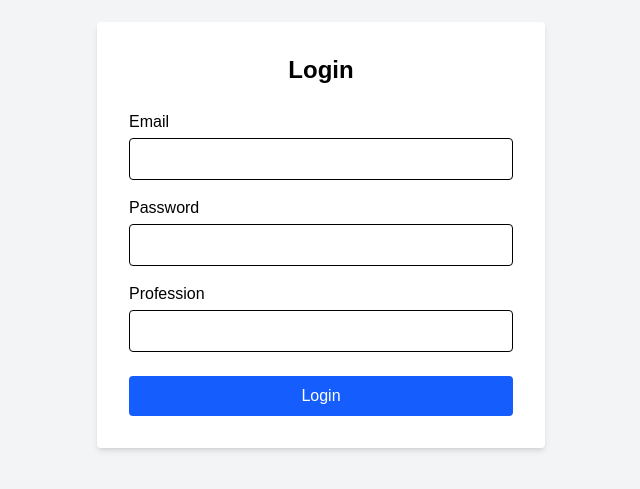
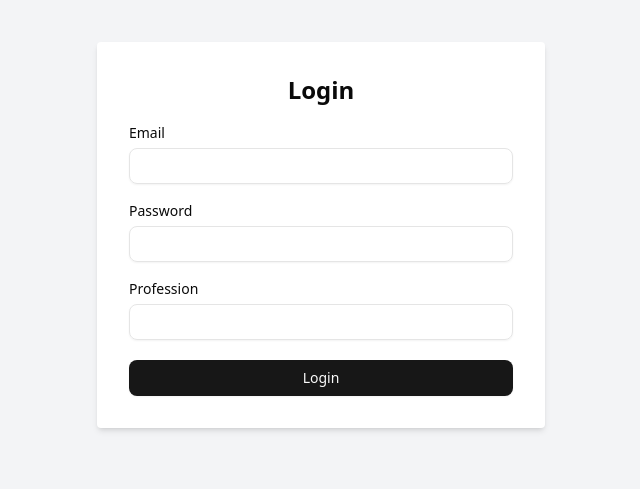
Before and after one commit to premsharma1230/kavyaVerse-frontend, a Next.js app: page /login in a window 1280 px wide. Shown: the part 165-654 px from the top of the page, without its empty margins (319-959 px from the left). Built offline with nearby package versions, Linux system fonts and the light colour scheme.

Commit message:
setup shrdcn in frontend

```diff
--- a/src/app/globals.css
+++ b/src/app/globals.css
@@ -1,4 +1,7 @@
 @import "tailwindcss";
+@import "tw-animate-css";
+
+@custom-variant dark (&:is(.dark *));
 
 /* :root {
   --background: #ffffff;
@@ -22,5 +25,218 @@
 body {
   /* background: var(--background); */
   /* color: var(--foreground); */
-  font-family: Arial, Helvetica, sans-serif;
 }
+
+@theme inline {
+
+  --radius-sm: calc(var(--radius) - 4px);
+
+  --radius-md: calc(var(--radius) - 2px);
+
+  --radius-lg: var(--radius);
+
+  --radius-xl: calc(var(--radius) + 4px);
+
+  --color-background: var(--background);
+
+  --color-foreground: var(--foreground);
+
+  --color-card: var(--card);
+
+  --color-card-foreground: var(--card-foreground);
+
+  --color-popover: var(--popover);
+
+  --color-popover-foreground: var(--popover-foreground);
+
+  --color-primary: var(--primary);
+
+  --color-primary-foreground: var(--primary-foreground);
+
+  --color-secondary: var(--secondary);
+
+  --color-secondary-foreground: var(--secondary-foreground);
+
+  --color-muted: var(--muted);
+
+  --color-muted-foreground: var(--muted-foreground);
+
+  --color-accent: var(--accent);
+
+  --color-accent-foreground: var(--accent-foreground);
+
+  --color-destructive: var(--destructive);
+
+  --color-border: var(--border);
+
+  --color-input: var(--input);
+
+  --color-ring: var(--ring);
+
+  --color-chart-1: var(--chart-1);
+
+  --color-chart-2: var(--chart-2);
+
+  --color-chart-3: var(--chart-3);
+
+  --color-chart-4: var(--chart-4);
+
+  --color-chart-5: var(--chart-5);
+
+  --color-sidebar: var(--sidebar);
+
+  --color-sidebar-foreground: var(--sidebar-foreground);
+
+  --color-sidebar-primary: var(--sidebar-primary);
+
+  --color-sidebar-primary-foreground: var(--sidebar-primary-foreground);
+
+  --color-sidebar-accent: var(--sidebar-accent);
+
+  --color-sidebar-accent-foreground: var(--sidebar-accent-foreground);
+
+  --color-sidebar-border: var(--sidebar-border);
+
+  --color-sidebar-ring: var(--sidebar-ring);
+}
+
+:root {
+
+  --radius: 0.625rem;
+
+  --background: oklch(1 0 0);
+
+  --foreground: oklch(0.145 0 0);
+
+  --card: oklch(1 0 0);
+
+  --card-foreground: oklch(0.145 0 0);
+
+  --popover: oklch(1 0 0);
+
+  --popover-foreground: oklch(0.145 0 0);
+
+  --primary: oklch(0.205 0 0);
+
+  --primary-foreground: oklch(0.985 0 0);
+
+  --secondary: oklch(0.97 0 0);
+
+  --secondary-foreground: oklch(0.205 0 0);
+
+  --muted: oklch(0.97 0 0);
+
+  --muted-foreground: oklch(0.556 0 0);
+
+  --accent: oklch(0.97 0 0);
+
+  --accent-foreground: oklch(0.205 0 0);
+
+  --destructive: oklch(0.577 0.245 27.325);
+
+  --border: oklch(0.922 0 0);
+
+  --input: oklch(0.922 0 0);
+
+  --ring: oklch(0.708 0 0);
+
+  --chart-1: oklch(0.646 0.222 41.116);
+
+  --chart-2: oklch(0.6 0.118 184.704);
+
+  --chart-3: oklch(0.398 0.07 227.392);
+
+  --chart-4: oklch(0.828 0.189 84.429);
+
+  --chart-5: oklch(0.769 0.188 70.08);
+
+  --sidebar: oklch(0.985 0 0);
+
+  --sidebar-foreground: oklch(0.145 0 0);
+
+  --sidebar-primary: oklch(0.205 0 0);
+
+  --sidebar-primary-foreground: oklch(0.985 0 0);
+
+  --sidebar-accent: oklch(0.97 0 0);
+
+  --sidebar-accent-foreground: oklch(0.205 0 0);
+
+  --sidebar-border: oklch(0.922 0 0);
+
+  --sidebar-ring: oklch(0.708 0 0);
+}
+
+.dark {
+
+  --background: oklch(0.145 0 0);
+
+  --foreground: oklch(0.985 0 0);
+
+  --card: oklch(0.205 0 0);
+
+  --card-foreground: oklch(0.985 0 0);
+
+  --popover: oklch(0.205 0 0);
+
+  --popover-foreground: oklch(0.985 0 0);
+
+  --primary: oklch(0.922 0 0);
+
+  --primary-foreground: oklch(0.205 0 0);
+
+  --secondary: oklch(0.269 0 0);
+
+  --secondary-foreground: oklch(0.985 0 0);
+
+  --muted: oklch(0.269 0 0);
+
+  --muted-foreground: oklch(0.708 0 0);
+
+  --accent: oklch(0.269 0 0);
+
+  --accent-foreground: oklch(0.985 0 0);
+
+  --destructive: oklch(0.704 0.191 22.216);
+
+  --border: oklch(1 0 0 / 10%);
+
+  --input: oklch(1 0 0 / 15%);
+
+  --ring: oklch(0.556 0 0);
+
+  --chart-1: oklch(0.488 0.243 264.376);
+
+  --chart-2: oklch(0.696 0.17 162.48);
+
+  --chart-3: oklch(0.769 0.188 70.08);
+
+  --chart-4: oklch(0.627 0.265 303.9);
+
+  --chart-5: oklch(0.645 0.246 16.439);
+
+  --sidebar: oklch(0.205 0 0);
+
+  --sidebar-foreground: oklch(0.985 0 0);
+
+  --sidebar-primary: oklch(0.488 0.243 264.376);
+
+  --sidebar-primary-foreground: oklch(0.985 0 0);
+
+  --sidebar-accent: oklch(0.269 0 0);
+
+  --sidebar-accent-foreground: oklch(0.985 0 0);
+
+  --sidebar-border: oklch(1 0 0 / 10%);
+
+  --sidebar-ring: oklch(0.556 0 0);
+}
+
+@layer base {
+  * {
+    @apply border-border outline-ring/50;
+  }
+  body {
+    @apply bg-background text-foreground;
+  }
+}
--- a/src/app/login/page.js
+++ b/src/app/login/page.js
@@ -1,7 +1,13 @@
 "use client";
 import React, { useState } from "react";
+import { Input } from "@/components/ui/input";
+import { Label } from "@/components/ui/label";
+import { Button } from "@/components/ui/button";
+import { useRouter } from "next/navigation"; // ✅ For app directory
 
 export default function Login() {
+  const router = useRouter(); // ✅
+
   const [form, setForm] = useState({ email: "", password: "", profession: "" });
   const [message, setMessage] = useState("");
 
@@ -19,6 +25,12 @@
         body: JSON.stringify(form),
       });
       const data = await res.json();
+      if (res.status == 200) {
+        router.push("/"); // ✅ Redirect after successful login
+      } else {
+        setMessage(data.message || "Login failed.");
+      }
+
       setMessage(data.message || "Login successful!");
     } catch (err) {
       setMessage("Error logging in");
@@ -29,49 +41,51 @@
     <div className="flex min-h-screen items-center justify-center bg-gray-100">
       <form
         onSubmit={handleSubmit}
-        className="bg-white p-8 rounded shadow-md w-full max-w-md"
+        className="bg-white p-8 rounded shadow-md w-full max-w-md space-y-5"
       >
-        <h2 className="text-2xl font-bold mb-6 text-center">Login</h2>
-        <div className="mb-4">
-          <label className="block mb-1 font-medium">Email</label>
-          <input
+        <h2 className="text-2xl font-bold text-center">Login</h2>
+
+        <div className="space-y-2">
+          <Label htmlFor="email">Email</Label>
+          <Input
+            id="email"
             type="email"
             name="email"
             value={form.email}
             onChange={handleChange}
             required
-            className="w-full px-3 py-2 border rounded focus:outline-none focus:ring-2 focus:ring-blue-500"
           />
         </div>
-        <div className="mb-4">
-          <label className="block mb-1 font-medium">Password</label>
-          <input
+
+        <div className="space-y-2">
+          <Label htmlFor="password">Password</Label>
+          <Input
+            id="password"
             type="password"
             name="password"
             value={form.password}
             onChange={handleChange}
             required
-            className="w-full px-3 py-2 border rounded focus:outline-none focus:ring-2 focus:ring-blue-500"
           />
         </div>
-        <div className="mb-6">
-          <label className="block mb-1 font-medium">Profession</label>
-          <input
+
+        <div className="space-y-2">
+          <Label htmlFor="profession">Profession</Label>
+          <Input
+            id="profession"
             type="text"
             name="profession"
             value={form.profession}
             onChange={handleChange}
             required
-            className="w-full px-3 py-2 border rounded focus:outline-none focus:ring-2 focus:ring-blue-500"
           />
         </div>
-        <button
-          type="submit"
-          className="w-full bg-blue-600 text-white py-2 rounded hover:bg-blue-700 transition"
-        >
+
+        <Button type="submit" className="w-full">
           Login
-        </button>
-        {message && <p className="mt-4 text-center text-red-500">{message}</p>}
+        </Button>
+
+        {message && <p className="text-center text-red-500">{message}</p>}
       </form>
     </div>
   );
--- /dev/null
+++ b/src/components/ui/button.jsx
@@ -0,0 +1,55 @@
+import * as React from "react"
+import { Slot } from "@radix-ui/react-slot"
+import { cva } from "class-variance-authority";
+
+import { cn } from "@/lib/utils"
+
+const buttonVariants = cva(
+  "inline-flex items-center justify-center gap-2 whitespace-nowrap rounded-md text-sm font-medium transition-all disabled:pointer-events-none disabled:opacity-50 [&_svg]:pointer-events-none [&_svg:not([class*='size-'])]:size-4 shrink-0 [&_svg]:shrink-0 outline-none focus-visible:border-ring focus-visible:ring-ring/50 focus-visible:ring-[3px] aria-invalid:ring-destructive/20 dark:aria-invalid:ring-destructive/40 aria-invalid:border-destructive",
+  {
+    variants: {
+      variant: {
+        default:
+          "bg-primary text-primary-foreground shadow-xs hover:bg-primary/90",
+        destructive:
+          "bg-destructive text-white shadow-xs hover:bg-destructive/90 focus-visible:ring-destructive/20 dark:focus-visible:ring-destructive/40 dark:bg-destructive/60",
+        outline:
+          "border bg-background shadow-xs hover:bg-accent hover:text-accent-foreground dark:bg-input/30 dark:border-input dark:hover:bg-input/50",
+        secondary:
+          "bg-secondary text-secondary-foreground shadow-xs hover:bg-secondary/80",
+        ghost:
+          "hover:bg-accent hover:text-accent-foreground dark:hover:bg-accent/50",
+        link: "text-primary underline-offset-4 hover:underline",
+      },
+      size: {
+        default: "h-9 px-4 py-2 has-[>svg]:px-3",
+        sm: "h-8 rounded-md gap-1.5 px-3 has-[>svg]:px-2.5",
+        lg: "h-10 rounded-md px-6 has-[>svg]:px-4",
+        icon: "size-9",
+      },
+    },
+    defaultVariants: {
+      variant: "default",
+      size: "default",
+    },
+  }
+)
+
+function Button({
+  className,
+  variant,
+  size,
+  asChild = false,
+  ...props
+}) {
+  const Comp = asChild ? Slot : "button"
+
+  return (
+    <Comp
+      data-slot="button"
+      className={cn(buttonVariants({ variant, size, className }))}
+      {...props} />
+  );
+}
+
+export { Button, buttonVariants }
--- /dev/null
+++ b/src/components/ui/input.jsx
@@ -0,0 +1,24 @@
+import * as React from "react"
+
+import { cn } from "@/lib/utils"
+
+function Input({
+  className,
+  type,
+  ...props
+}) {
+  return (
+    <input
+      type={type}
+      data-slot="input"
+      className={cn(
+        "file:text-foreground placeholder:text-muted-foreground selection:bg-primary selection:text-primary-foreground dark:bg-input/30 border-input flex h-9 w-full min-w-0 rounded-md border bg-transparent px-3 py-1 text-base shadow-xs transition-[color,box-shadow] outline-none file:inline-flex file:h-7 file:border-0 file:bg-transparent file:text-sm file:font-medium disabled:pointer-events-none disabled:cursor-not-allowed disabled:opacity-50 md:text-sm",
+        "focus-visible:border-ring focus-visible:ring-ring/50 focus-visible:ring-[3px]",
+        "aria-invalid:ring-destructive/20 dark:aria-invalid:ring-destructive/40 aria-invalid:border-destructive",
+        className
+      )}
+      {...props} />
+  );
+}
+
+export { Input }
--- /dev/null
+++ b/src/components/ui/label.jsx
@@ -0,0 +1,23 @@
+"use client"
+
+import * as React from "react"
+import * as LabelPrimitive from "@radix-ui/react-label"
+
+import { cn } from "@/lib/utils"
+
+function Label({
+  className,
+  ...props
+}) {
+  return (
+    <LabelPrimitive.Root
+      data-slot="label"
+      className={cn(
+        "flex items-center gap-2 text-sm leading-none font-medium select-none group-data-[disabled=true]:pointer-events-none group-data-[disabled=true]:opacity-50 peer-disabled:cursor-not-allowed peer-disabled:opacity-50",
+        className
+      )}
+      {...props} />
+  );
+}
+
+export { Label }
--- /dev/null
+++ b/src/lib/utils.js
@@ -0,0 +1,6 @@
+import { clsx } from "clsx";
+import { twMerge } from "tailwind-merge"
+
+export function cn(...inputs) {
+  return twMerge(clsx(inputs));
+}
```
Also changed, not shown: package.json (+10 -3 lines), components.json (added), 1 other file (tests, documents, lock files or other folders).
